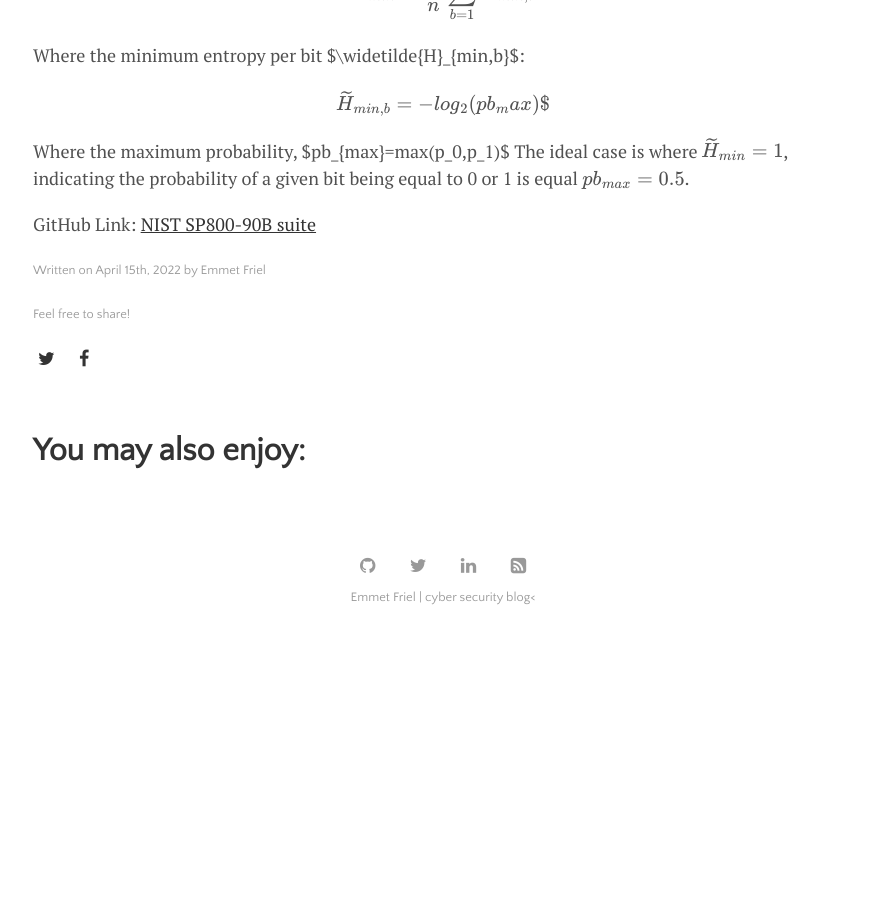
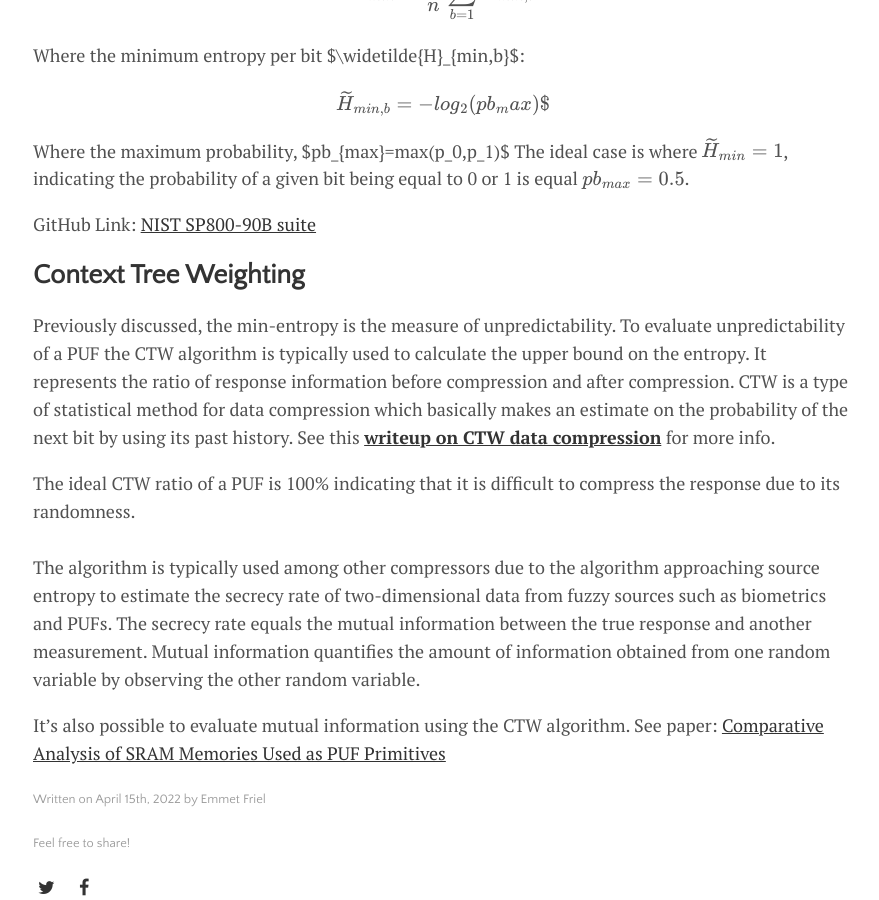
Before and after one commit to efriel94/ef_blog, a Jekyll site: the page built from _posts/Cryptography/2022-04-15-puf-metrics.md, in a window 1280 px wide and 900 px high, scrolled down 3836 px. Shown: the whole window, without its empty margins (197-1076 px from the left). Built offline with Jekyll 4.4.1, drawn with Linux system fonts in a browser that asks for light colours; formulas are drawn with MathJax 3; comment, search, counter and statistics services are not loaded; before the commit the page ends 4479 px from its top, so only the background shows below that.

Commit message:
CTW section completed

```diff
--- a/_posts/Cryptography/2022-04-15-puf-metrics.md
+++ b/_posts/Cryptography/2022-04-15-puf-metrics.md
@@ -108,6 +108,14 @@ The ideal case is where $$\widetilde{H}_{min} = 1$$, indicating the probability
 
 GitHub Link: [NIST SP800-90B suite](https://github.com/usnistgov/SP800-90B_EntropyAssessment)
 
+## Context Tree Weighting
+Previously discussed, the min-entropy is the measure of unpredictability. To evaluate unpredictability of a PUF the CTW algorithm is typically used to calculate the upper bound on the entropy. It represents the ratio of response information before compression and after compression. CTW is a type of statistical method for data compression which basically makes an estimate on the probability of the next bit by using its past history. See this **[writeup on CTW data compression](https://meiji163.github.io/post/context-tree-weighting/)** for more info. <br>
+
+The ideal CTW ratio of a PUF is 100% indicating that it is difficult to compress the response due to its randomness. <br><br>
+The algorithm is typically used among other compressors due to the algorithm approaching source entropy to estimate the secrecy rate of two-dimensional data from fuzzy sources such as biometrics and PUFs. The secrecy rate equals the mutual information between the true response and another measurement. Mutual information quantifies the amount of information obtained from one random variable by observing the other random variable. <br>
+
+It’s also possible to evaluate mutual information using the CTW algorithm. See paper: [Comparative Analysis of SRAM Memories Used as PUF Primitives](https://www.intrinsic-id.com/wp-content/uploads/2017/05/SRAM-memories.pdf)
+
 
 
 
```
